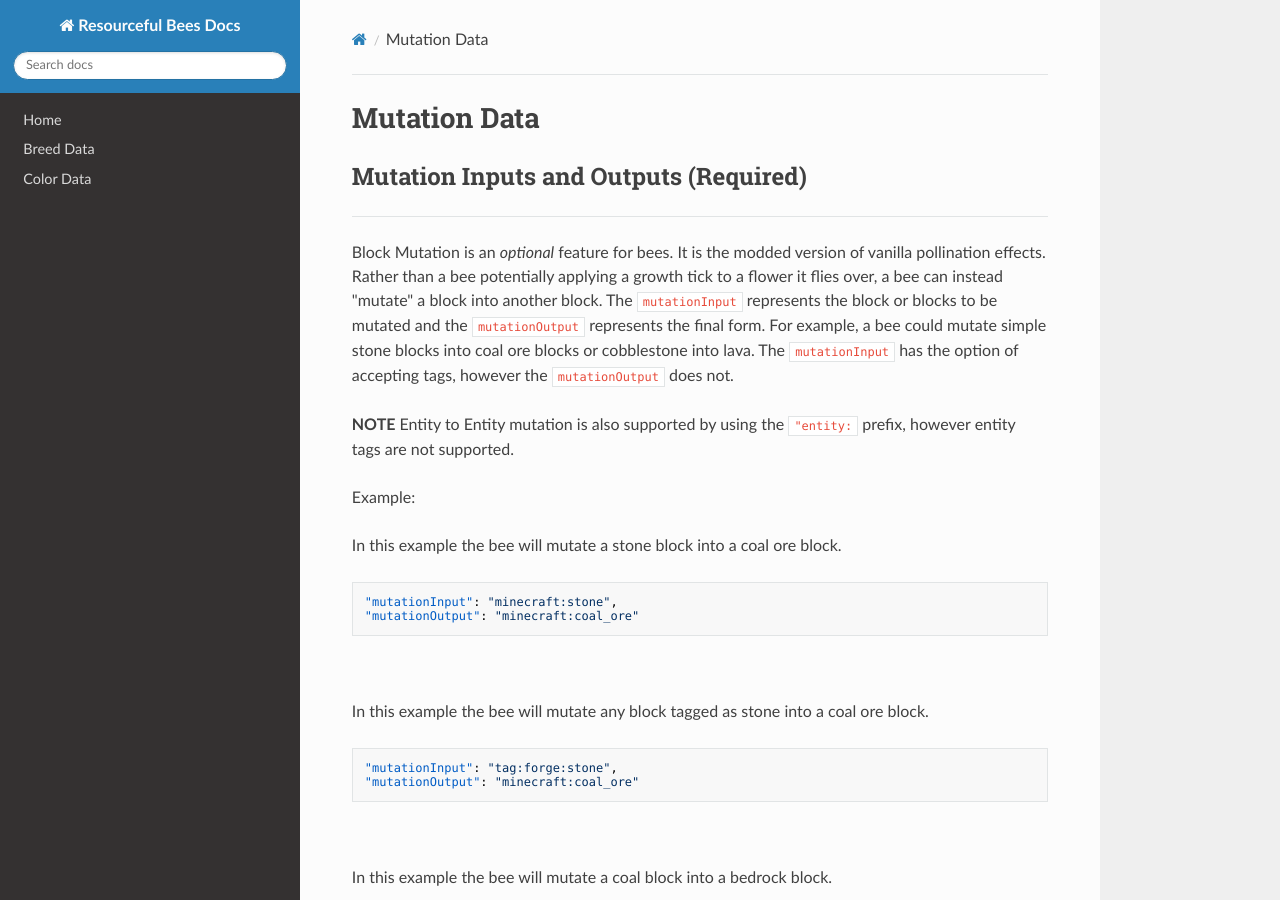
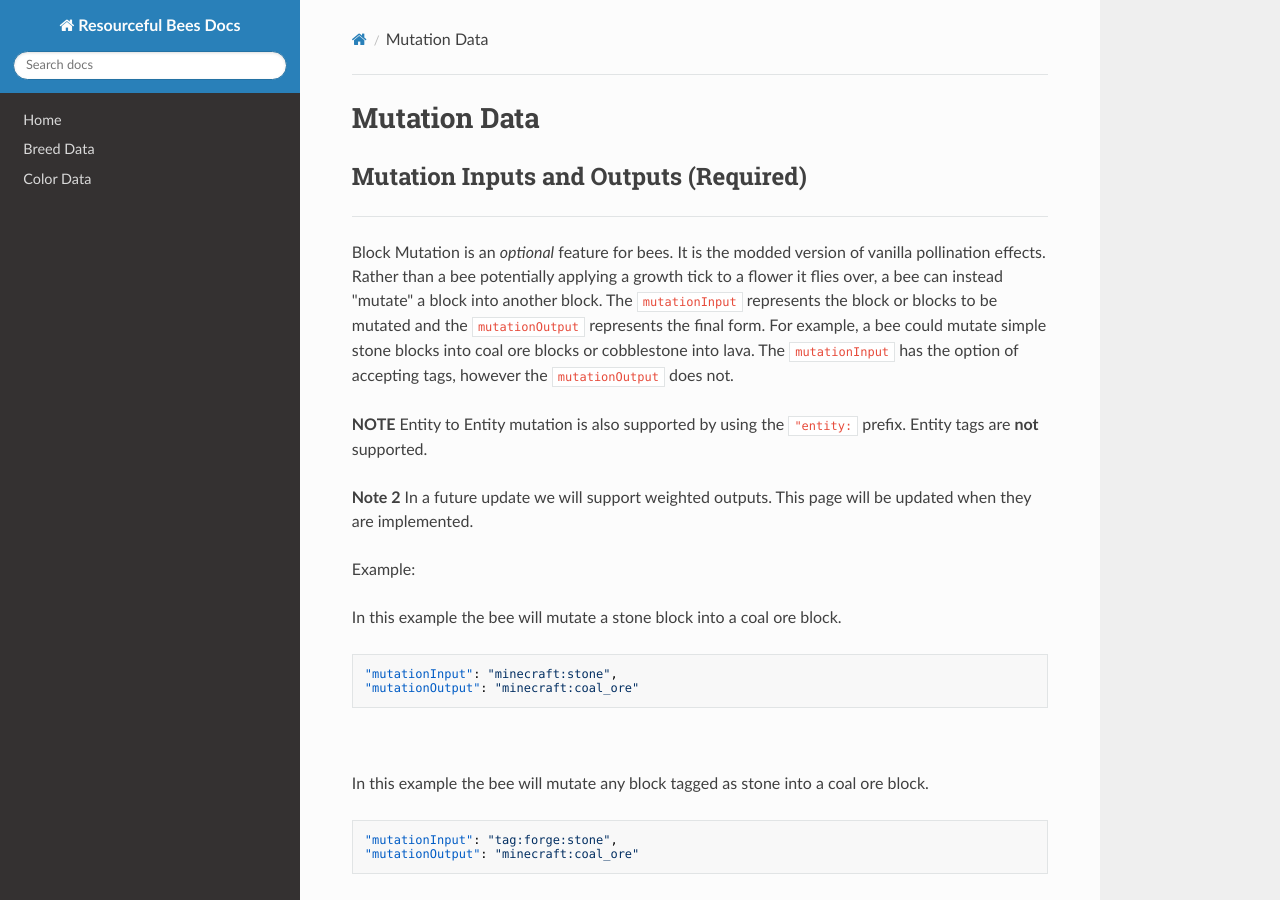
Before and after one commit to Team-Resourceful/ResourcefulBeesDocs, an MkDocs documentation site: the page built from docs/bee_data/mutation_data.md, in a window 1280 px wide and 900 px high. Built offline with MkDocs 1.6.1, drawn with Linux system fonts in a browser that asks for light colours; nearby versions of some CDN libraries.

Commit message:
docs/bee_data/mutation_data.md updated from https://stackedit.io/

```diff
--- a/docs/bee_data/mutation_data.md
+++ b/docs/bee_data/mutation_data.md
@@ -5,7 +5,9 @@
 
 Block Mutation is an *optional* feature for bees. It is the modded version of vanilla pollination effects. Rather than a bee potentially applying a growth tick to a flower it flies over, a bee can instead "mutate" a block into another block. The `mutationInput` represents the block or blocks to be mutated and the `mutationOutput` represents the final form. For example, a bee could mutate simple stone blocks into coal ore blocks or cobblestone into lava. The `mutationInput` has the option of accepting tags, however the `mutationOutput` does not.
 
-**NOTE** Entity to Entity mutation is also supported by using the `"entity:` prefix, however entity tags are not supported.
+**NOTE** Entity to Entity mutation is also supported by using the `"entity:` prefix. Entity tags are **not** supported.
+
+**Note 2** In a future update we will support weighted outputs. This page will be updated when they are implemented.
 
 Example:
 
```
Also changed, not shown: other parts of docs/bee_data/mutation_data.md (+1 -1 lines).
